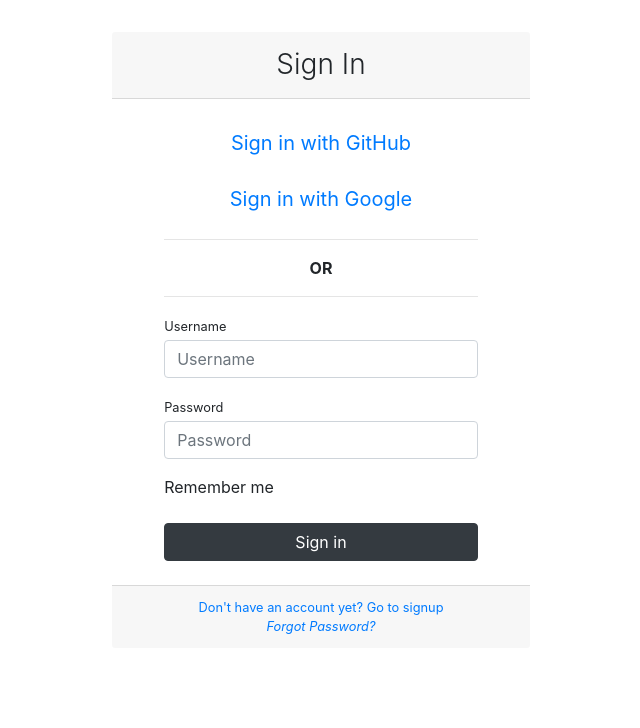
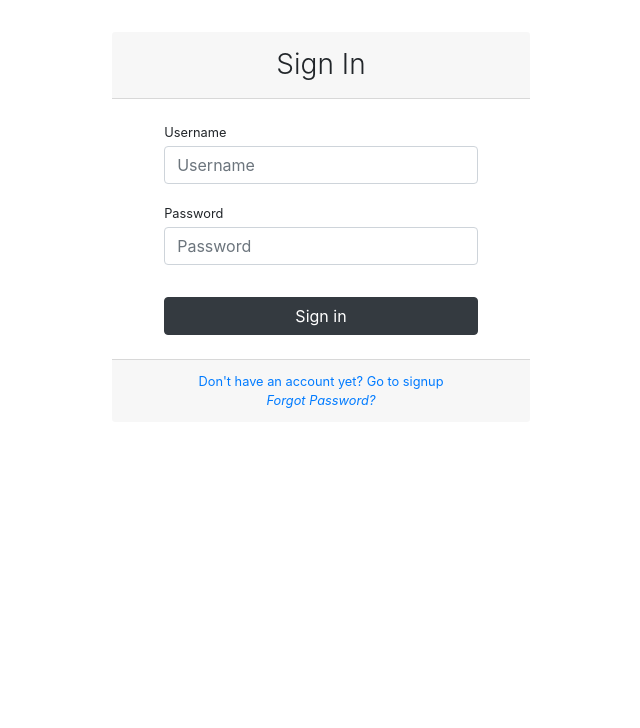
Before and after one commit to Addy-codes/django-user-auth, a Django app: page /login/ in a window 1280 px wide. Shown: the part 88-816 px from the top of the page, without its empty margins (319-959 px from the left). After the commit the page ends 496 px from the top, so only its background shows below. Run offline with Django 4.2, Linux system fonts and the light colour scheme; some libraries are stand-ins or nearby versions.

Commit message:
form correction

```diff
--- a/users/forms.py
+++ b/users/forms.py
@@ -60,9 +60,9 @@ class UpdateUserForm(forms.ModelForm):
 
 
 class UpdateProfileForm(forms.ModelForm):
-    avatar = forms.ImageField(widget=forms.FileInput(attrs={'class': 'form-control-file'}))
+    profile_picture = forms.ImageField(widget=forms.FileInput(attrs={'class': 'form-control-file'}))
     bio = forms.CharField(widget=forms.Textarea(attrs={'class': 'form-control', 'rows': 5}))
 
     class Meta:
         model = Profile
-        fields = ['avatar', 'bio']
+        fields = ['profile_picture', 'bio']
--- a/users/templates/users/home.html
+++ b/users/templates/users/home.html
@@ -3,7 +3,7 @@
 {% block content %}
 <div class="jumbotron jumbotron-fluid bg-light shadow-sm p-4 mb-4">
     <div class="container">
-        <h1 class="display-4">Welcome to Our Platform</h1>
+        <h1 class="display-4">Welcome {{ user_form.username }}</h1>
         <p class="lead">
             This is a <b>user registration and login system</b> built with Django,
             a Python-based free and open-source web framework that follows the
@@ -23,7 +23,7 @@
     </div>
 </div>
 
-<div class="container">
+<!-- <div class="container">
     <div class="row">
         <div class="col-md-4 mb-3">
             <div class="card border-0 shadow">
@@ -59,5 +59,5 @@
             </div>
         </div>
     </div>
-</div>
+</div> -->
 {% endblock content %}
--- a/users/templates/users/login.html
+++ b/users/templates/users/login.html
@@ -27,11 +27,11 @@
                             <div class="form-row">
                                 <div class="col-md-10 offset-md-1">
                                     <div class="form-group">
-                                        <a href="#" class="btn btn-link btn-lg active btn-block">Sign in with GitHub</a>
+                                        <!-- <a href="#" class="btn btn-link btn-lg active btn-block">Sign in with GitHub</a>
                                         <a href="#" class="btn btn-link btn-lg active btn-block">Sign in with Google</a>
                                         <hr>
                                         <p class="text-center"><strong>OR</strong></p>
-                                        <hr>
+                                        <hr> -->
                                         <label class="small mb-1">Username</label>
                                         {{ form.username }}
                                     </div>
@@ -49,8 +49,8 @@
                                 <div class="col-md-10 offset-md-1">
                                     <div class="form-group">
                                         <!-- Add a Remember me functionality -->
-                                        {{ form.remember_me }}
-                                        <label> Remember me</label>
+                                        <!-- {{ form.remember_me }}
+                                        <label> Remember me</label> -->
                                     </div>
                                 </div>
                             </div>
```
Also changed, not shown: users/models.py (+0 -9 lines), db.sqlite3.
